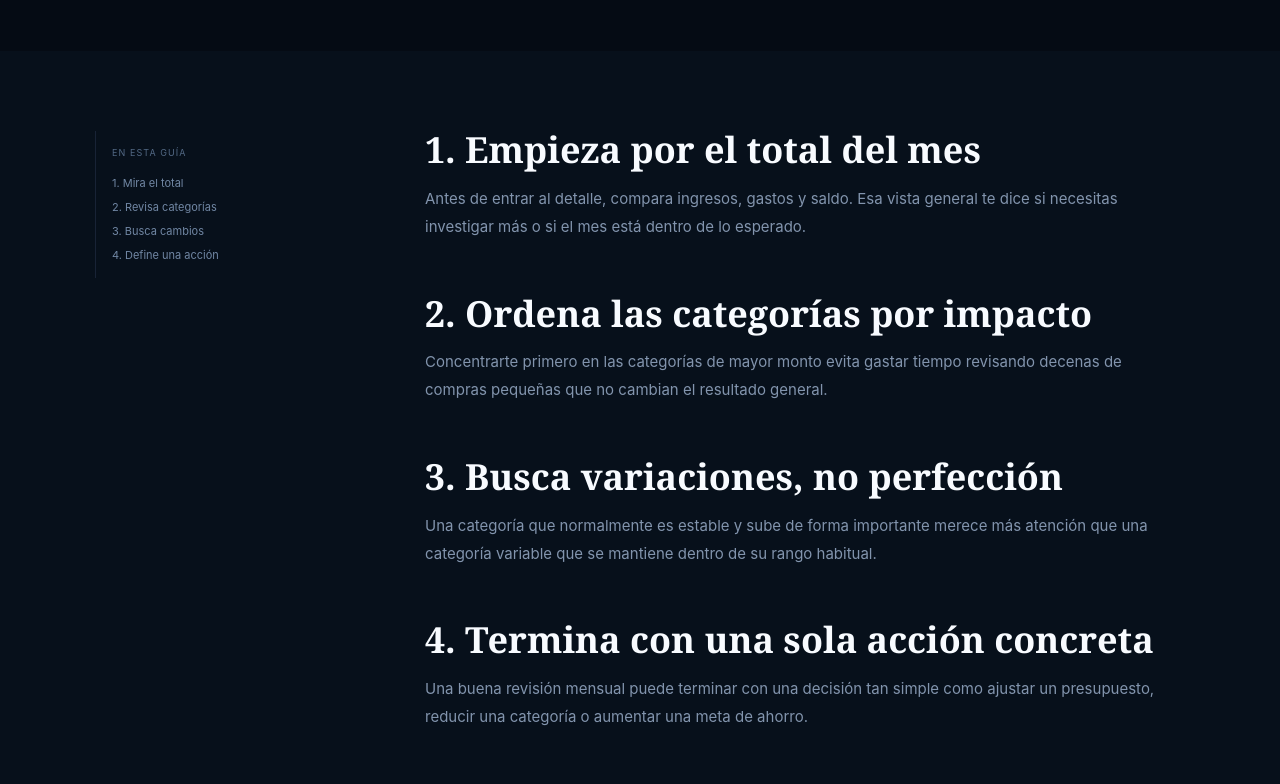
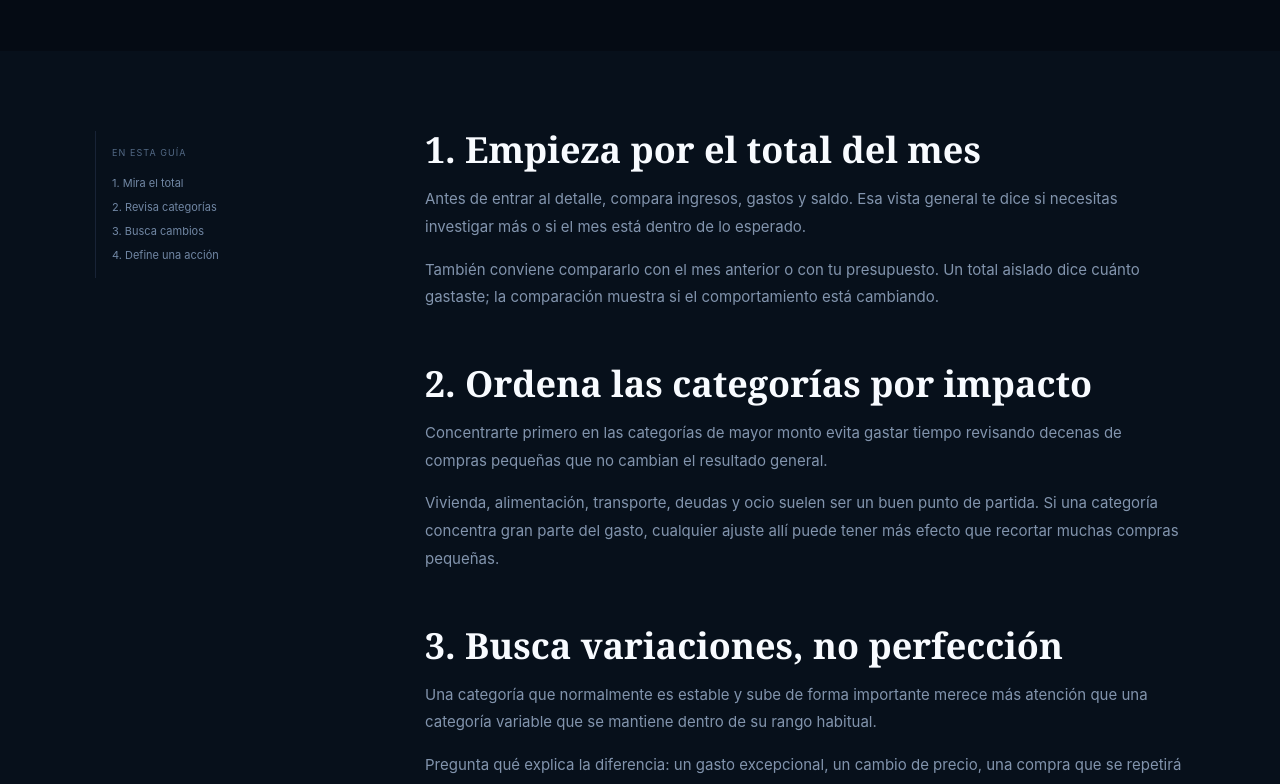
Before and after one commit to Sofonias-23/MiFinanzas, a Next.js app in the folder web/: page /guias/control-gastos-mensuales in a window 1280 px wide. Shown: the part 680-1464 px from the top of the page. Built offline with nearby package versions, Linux system fonts and the light colour scheme; no server answers.

Commit message:
Ampliar guía de control de gastos y preparar anuncios

```diff
--- a/web/app/guias/control-gastos-mensuales/page.tsx
+++ b/web/app/guias/control-gastos-mensuales/page.tsx
@@ -1,4 +1,5 @@
 import type { Metadata } from 'next';
+import GuideAdSlot from '@/components/GuideAdSlot';
 
 const description =
   'Revisa tus gastos mensuales por categorías, detecta variaciones importantes y convierte el análisis del mes en acciones concretas.';
@@ -62,10 +63,12 @@ export default function ControlGastosPage() {
         <div className="articleBody">
           <aside><span>EN ESTA GUÍA</span><a href="#total">1. Mira el total</a><a href="#categorias">2. Revisa categorías</a><a href="#cambios">3. Busca cambios</a><a href="#accion">4. Define una acción</a></aside>
           <div>
-            <section id="total"><h2>1. Empieza por el total del mes</h2><p>Antes de entrar al detalle, compara ingresos, gastos y saldo. Esa vista general te dice si necesitas investigar más o si el mes está dentro de lo esperado.</p></section>
-            <section id="categorias"><h2>2. Ordena las categorías por impacto</h2><p>Concentrarte primero en las categorías de mayor monto evita gastar tiempo revisando decenas de compras pequeñas que no cambian el resultado general.</p></section>
-            <section id="cambios"><h2>3. Busca variaciones, no perfección</h2><p>Una categoría que normalmente es estable y sube de forma importante merece más atención que una categoría variable que se mantiene dentro de su rango habitual.</p></section>
-            <section id="accion"><h2>4. Termina con una sola acción concreta</h2><p>Una buena revisión mensual puede terminar con una decisión tan simple como ajustar un presupuesto, reducir una categoría o aumentar una meta de ahorro.</p></section>
+            <section id="total"><h2>1. Empieza por el total del mes</h2><p>Antes de entrar al detalle, compara ingresos, gastos y saldo. Esa vista general te dice si necesitas investigar más o si el mes está dentro de lo esperado.</p><p>También conviene compararlo con el mes anterior o con tu presupuesto. Un total aislado dice cuánto gastaste; la comparación muestra si el comportamiento está cambiando.</p></section>
+            <section id="categorias"><h2>2. Ordena las categorías por impacto</h2><p>Concentrarte primero en las categorías de mayor monto evita gastar tiempo revisando decenas de compras pequeñas que no cambian el resultado general.</p><p>Vivienda, alimentación, transporte, deudas y ocio suelen ser un buen punto de partida. Si una categoría concentra gran parte del gasto, cualquier ajuste allí puede tener más efecto que recortar muchas compras pequeñas.</p></section>
+            <GuideAdSlot position="mid" />
+            <section id="cambios"><h2>3. Busca variaciones, no perfección</h2><p>Una categoría que normalmente es estable y sube de forma importante merece más atención que una categoría variable que se mantiene dentro de su rango habitual.</p><p>Pregunta qué explica la diferencia: un gasto excepcional, un cambio de precio, una compra que se repetirá o simplemente más frecuencia. Esa causa determina si necesitas modificar el presupuesto del siguiente mes.</p></section>
+            <section id="accion"><h2>4. Termina con una sola acción concreta</h2><p>Una buena revisión mensual puede terminar con una decisión tan simple como ajustar un presupuesto, reducir una categoría o aumentar una meta de ahorro.</p><p>Evita intentar corregir todo al mismo tiempo. Una acción medible —por ejemplo, fijar un límite semanal para delivery— es más fácil de comprobar cuando vuelvas a revisar el siguiente mes.</p></section>
+            <GuideAdSlot position="end" />
             <div className="articleNext"><span>SIGUIENTE PASO</span><h3>Calcula tu margen mensual con tus cifras actuales.</h3><a href="/calculadoras#presupuesto">Abrir calculadora →</a></div>
           </div>
         </div>
```
